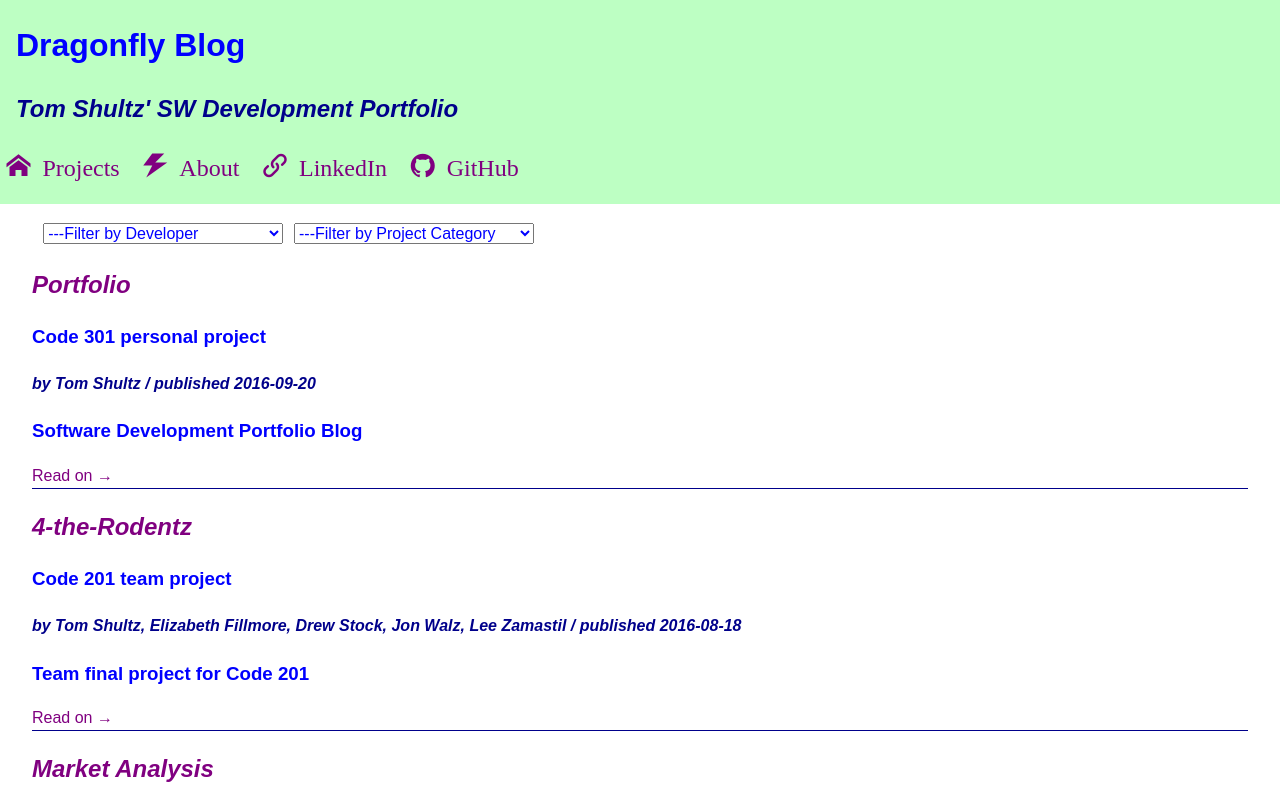
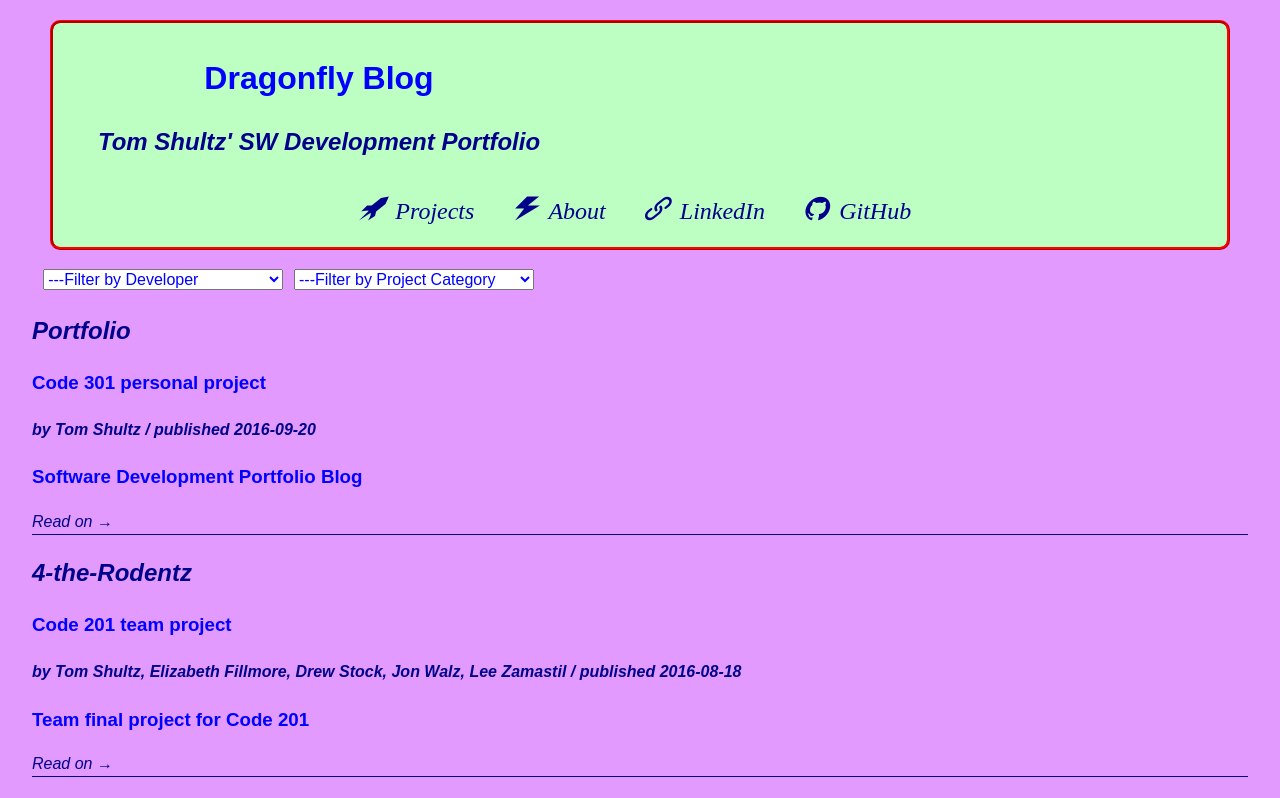
Before and after one commit to mizutombo/portfolio, a plain HTML site: page index.html in a window 1280 px wide. Shown: the top 798 px of the page. Drawn offline with Linux system fonts and the light colour scheme; files whose address does not match are found by name.

Commit message:
coded enhancements and improvements to CSS styling

```diff
--- a/index.html
+++ b/index.html
@@ -41,11 +41,12 @@
         <h1>Dragonfly Blog</h1>
         <h2>Tom Shultz' SW Development Portfolio</h2>
       </section>
+      </br>
       <nav class='main-nav'>
         <!-- insert 'hamburger' menu icon ... for mobile -->
         <div class='icon-menu'></div>
         <ul>
-          <li class="tab" data-content="project"><a href="#" class="icon-home"> Projects</a></li>
+          <li class="tab" data-content="project"><a href="#" class="icon-rocket"> Projects</a></li>
           <li class="tab" data-content="about"><a href="#" class="icon-power"> About</a></li>
           <li><a href="https://www.linkedin.com/in/tshultz" target="_blank" class="icon-link"> LinkedIn</a></li>
           <li><a href="https://github.com/mizutombo?tab=repositories" target="_blank" class="icon-github"> GitHub</a></li>
--- a/scripts/model/projects.js
+++ b/scripts/model/projects.js
@@ -12,7 +12,7 @@ Project.all = [];
 Project.prototype.toHtml = function(headScriptTemplate) {
   var source = $(headScriptTemplate).html();
   var template = Handlebars.compile(source);
-  var html = template(this);
+  var html = template(this); // 'this' is context for this handlebars.js template
   return html;
 };
 
--- a/styles/base.css
+++ b/styles/base.css
@@ -2,53 +2,51 @@
 img {
   width: 100%;
 }
-
 body {
   line-height: 1.5;
   font-size: 100%;
   color: blue;
+  background-color: #E29AFF;
 }
 
 /* Text styles */
+
 p {
   font-size: 1em;
 }
-
 address {
   display: inline-block;
 }
-
 article {
   border-bottom: 1px solid darkblue;
   margin: 0 2.5%;
 }
-
 h2 {
   color: darkblue;
   font-style: italic;
 }
-
 h4 {
   color: darkblue;
   font-style: italic;
 }
 
+/* Link styles */
 
-/* Link styles */
+.icon-menu:hover, .icon-menu:focus {
+  color: red;
+}
 a, a:link, a:active {
   text-decoration: none;
-  color: purple;
+  color: darkblue;
+  font-style: italic;
 }
-
 a:hover, a:focus {
   color: red;
 }
-
 .read-on:hover, .read-on:focus {
-  color: green;
+  color: red;
   font-style: italic;
 }
-
 .show-less:hover, .show-less:focus {
   color: magenta;
   font-style: italic;
--- a/styles/icons.css
+++ b/styles/icons.css
@@ -12,6 +12,7 @@
 [class^="icon-"], [class*=" icon-"] {
 	font-family: 'icomoon';
 	speak: none;
+	color: blue;
 	font-style: normal;
 	font-weight: normal;
 	font-variant: normal;
@@ -29,6 +30,9 @@
 .icon-home::before {
 	content: "\e908";
 }
+.icon-rocket::before {
+	content: "\e909";
+}
 .icon-power::before {
 	content: "\e90a";
 }
--- a/styles/layout.css
+++ b/styles/layout.css
@@ -3,18 +3,23 @@
   display: table;
   clear: both;
 }
-
 .heading-group-h1 {
   max-width: 80%;
 }
 
 
 /* Optimize styles to improve layout on desktop display. */
-@media only screen and (min-width: 640px) {
+
+@media only screen and (min-width: 690px) {
     .heading-group-h1 {
-      padding: .1em .1em .1em 2em;
       float: none;
+      display: block;
+      width: 500px;
+      margin: 10px auto 10px auto;
+      padding: .1em auto .1em auto;
+      text-align: center;
     }
+
     #filters select {
       width: 15em;
       margin: .2em .2em;
--- a/styles/modules.css
+++ b/styles/modules.css
@@ -1,51 +1,64 @@
 
 .site-header {
   background: #BDFFC3;
+  margin-top: 20px;
+  margin-left: 50px;
+  margin-right: 50px;
+  border-color: red;
+  border-style: ridge;
+  border-width: medium;
+  border-radius: 10px;
 }
 
-/* Float the main header to the left, to make room for the
+/* Assuming mobile-first scenario, float the main header to the left, to make room for the
     hamburger menu. */
 .heading-group-h1 {
   float: left;
+  width: 500px;
+  margin: 10px auto 10px auto;
   padding: 0 0 .2em 1em;
+  text-align: center;
 }
 
+/* Set hamburger menu to be bigger, and off to the right. */
 .icon-menu {
-/* Set hamburger menu to be bigger, and off to the right. */
   float: right;
-  font-size: 200%;
+  color: darkblue;
+  font-size: 150%;
+  padding-top: 0.3em;
+  padding-right: 0.3em;
 }
-
 .main-nav {
   padding: 0.1em;
 }
 
+/* NOTE: We are by default hiding the main nav list because we are expecting the UI to be mobile, therefore our new icon menu takes its place. */
 .main-nav ul {
-  /* NOTE: We are by default hiding the main nav list because we are expecting the UI to be mobile, therefore our new icon menu takes its place. */
   display: none;
   padding: 0;
   list-style: none;
   clear: both;
+  text-align: center;
 }
-
-.main-nav:hover ul {
+.main-nav:hover ul, .main-nav:focus {
   display: block;
+  color: red;
 }
-
 .main-nav li {
   margin-right: .4em;
   font-size: 1.5em;
-  padding: .5em .2em;
+  padding: .5em .5em;
 }
 
+/* Navigation menu style for larger screens */
 
-/* Navigation menu style for larger screens */
-@media only screen and (min-width: 640px) {
+@media only screen and (min-width: 690px) {
   .icon-menu {
     display: none;
   }
   .main-nav ul {
     display: block;
+    text-align: center;
   }
   .main-nav li {
     display: inline;
```
